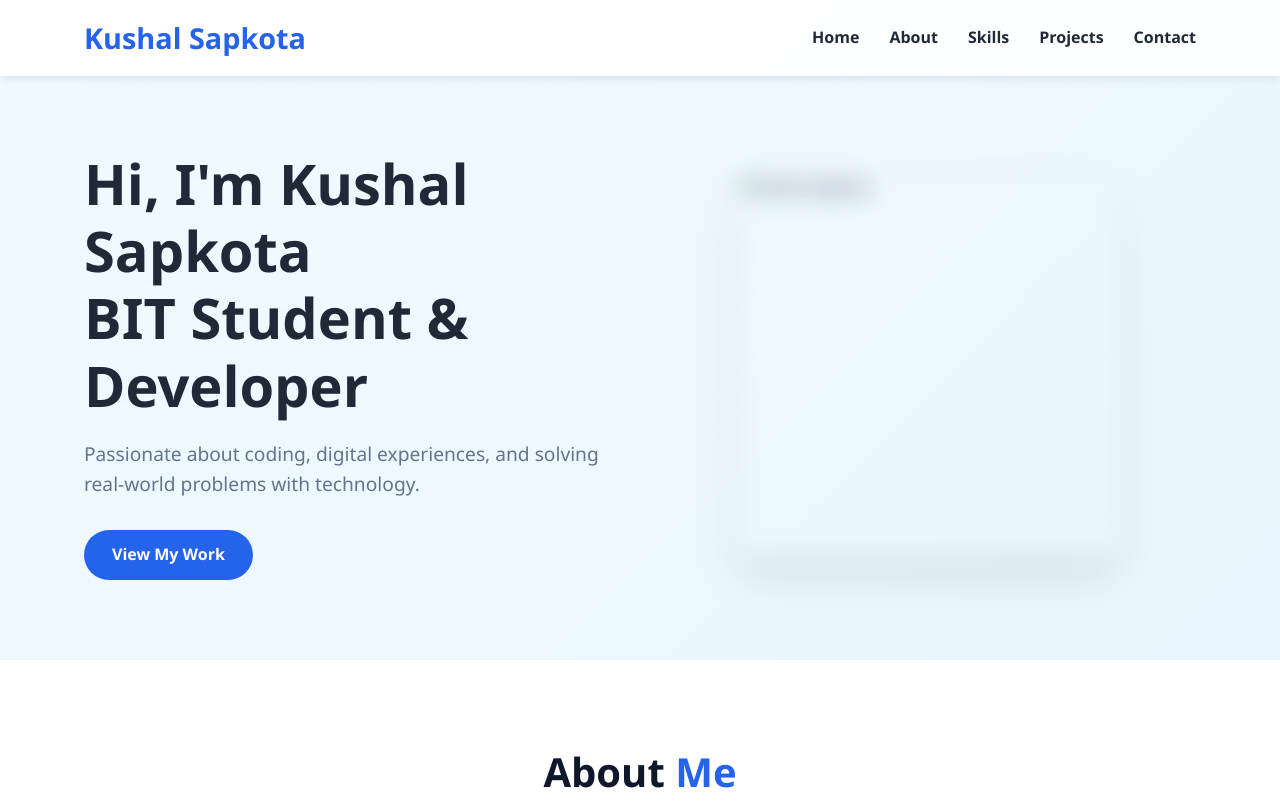
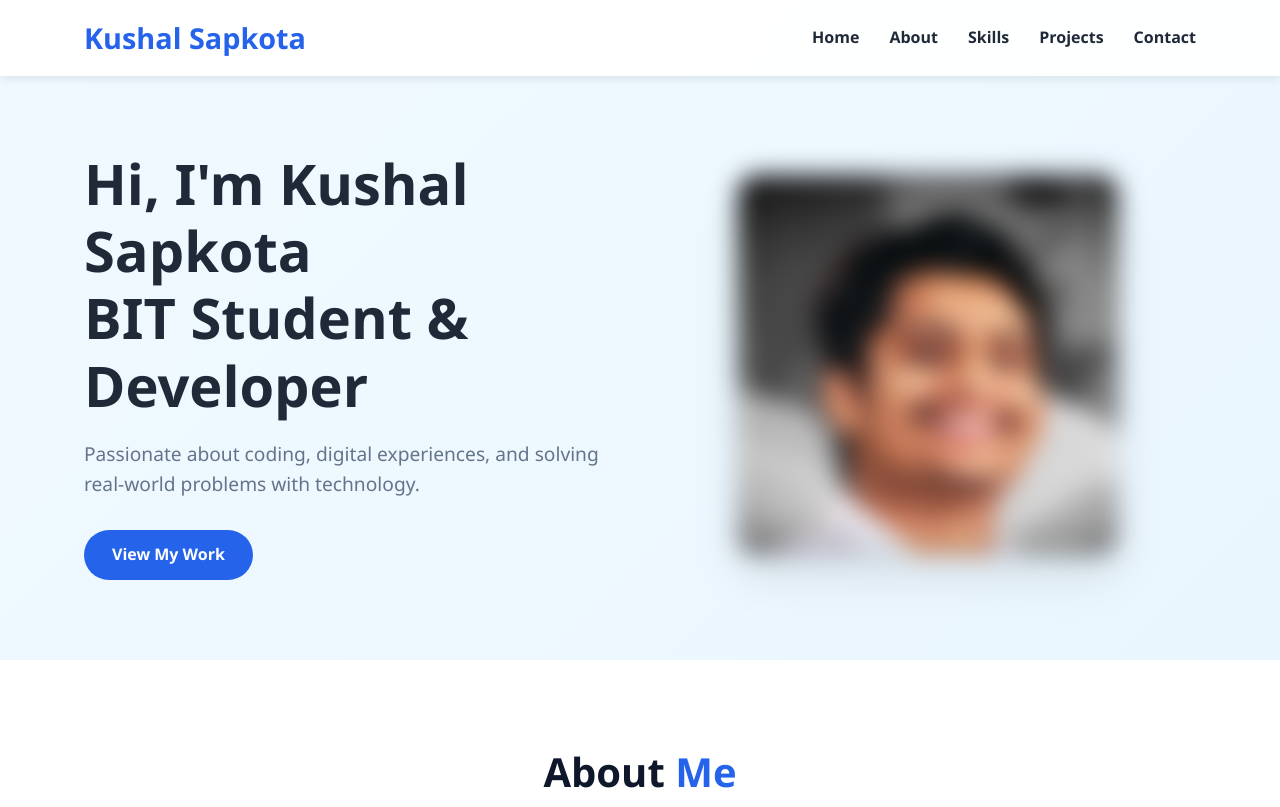
Before and after one commit to Kushal-Sapkota/kushal-portfolio, a plain HTML site: page index.html in a window 1280 px wide. Shown: the top 807 px of the page. Drawn offline with Linux system fonts and the light colour scheme; the site is published under a folder, as on GitHub Pages, so addresses that start at the root find nothing.

Commit message:
Update index.html

```diff
--- a/index.html
+++ b/index.html
@@ -35,7 +35,7 @@
             </div>
             <div class="magnifier-container">
                 <div class="blurred-image">
-                    <img src="/profile.jpg" alt="Kushal Sapkota">
+                    <img src="./profile.jpg" alt="Kushal Sapkota">
                 </div>
                 <div class="glass" id="glass"></div>
             </div>
```
